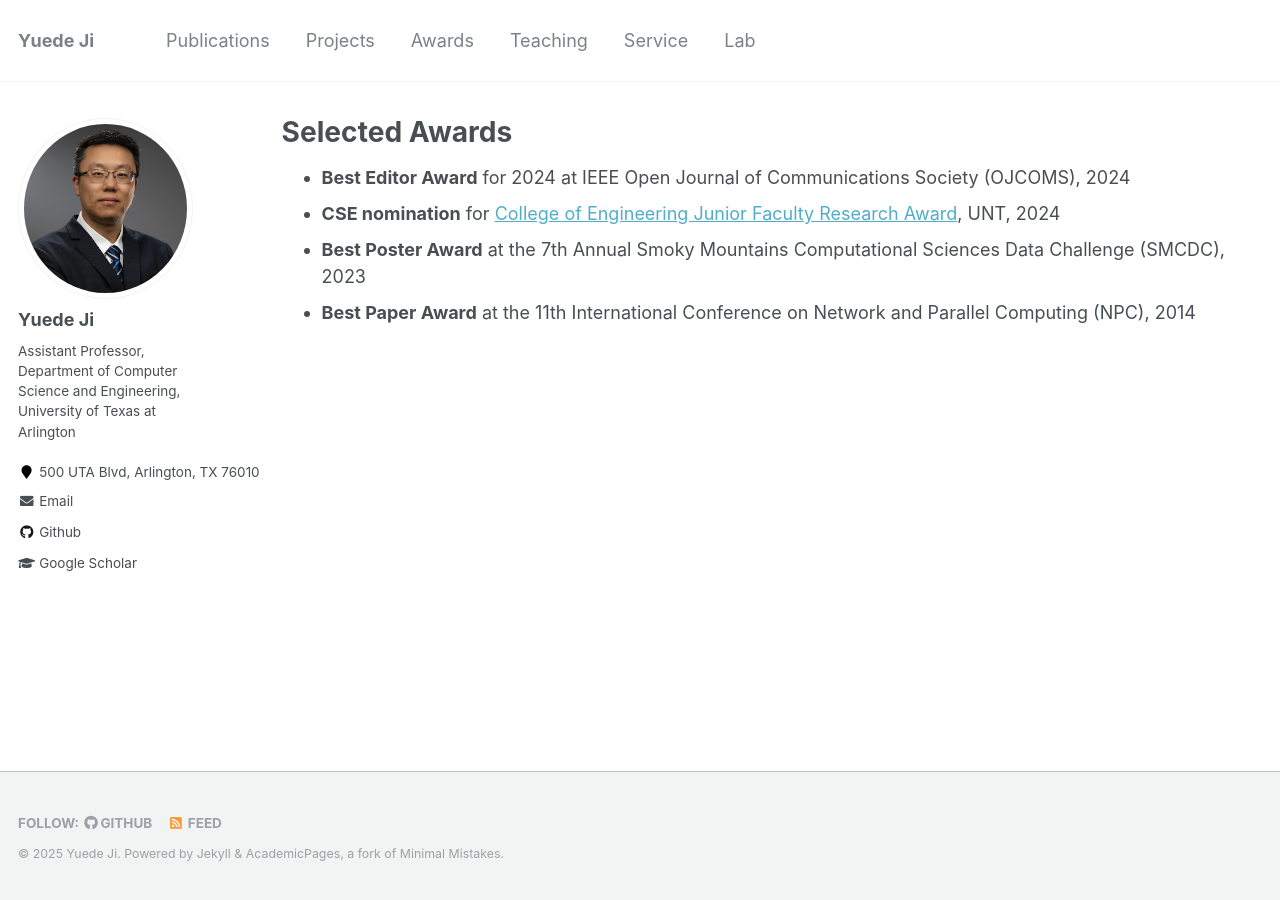
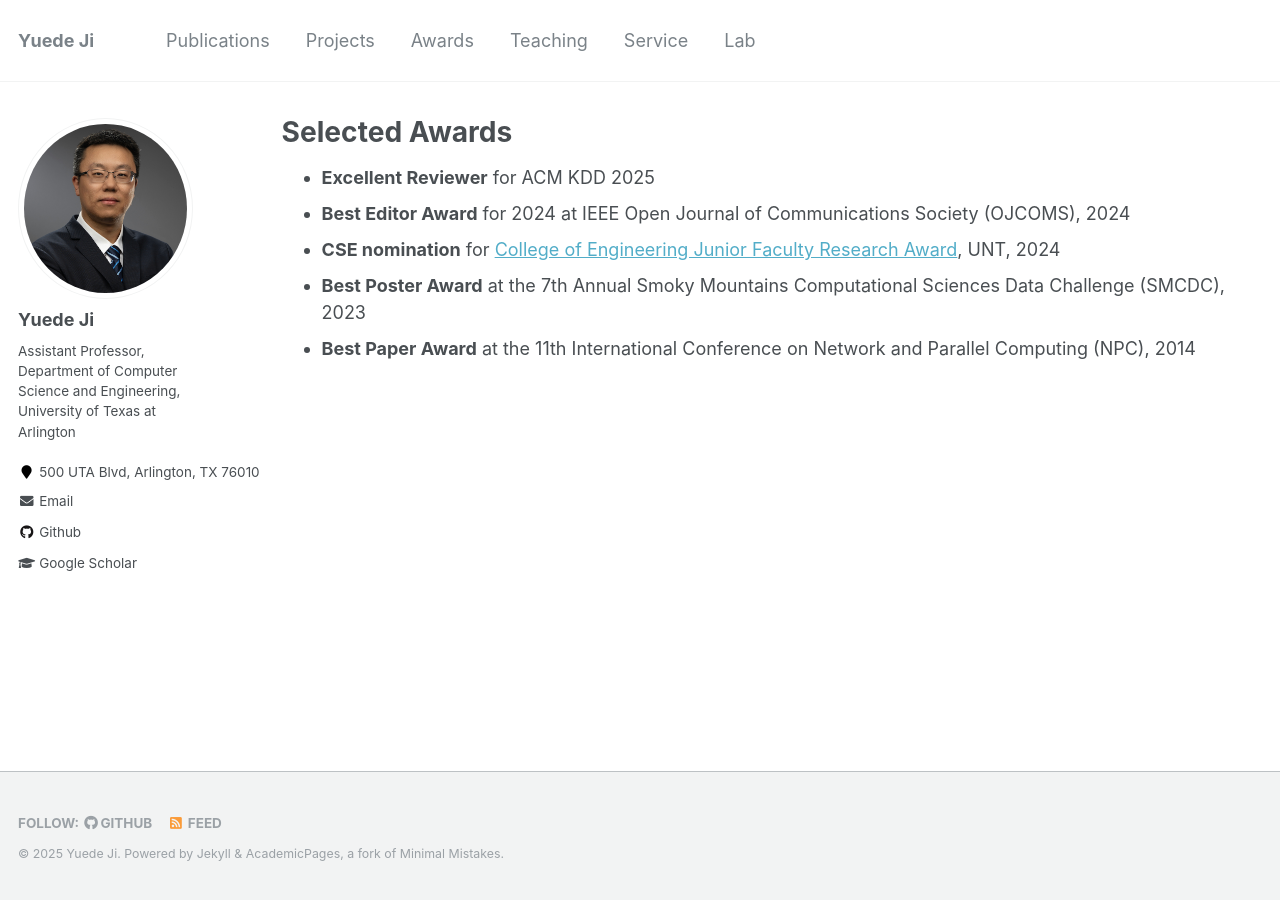
Before and after one commit to yuede/yuede.github.io, a Jekyll site: the page built from _pages/award.md, in a window 1280 px wide. Built offline with Jekyll 4.4.1, drawn with Linux system fonts in a browser that asks for light colours.

Commit message:
add award

```diff
--- a/_pages/award.md
+++ b/_pages/award.md
@@ -4,6 +4,7 @@ title: "Selected Awards"
 permalink: /award/
 author_profile: true
 ---
+* <strong>Excellent Reviewer</strong> for ACM KDD 2025
 * <strong>Best Editor Award</strong> for 2024 at IEEE Open Journal of Communications Society (OJCOMS), 2024
 * <strong>CSE nomination</strong> for [College of Engineering Junior Faculty Research Award](https://engineering.unt.edu/sites/default/files/CENG_Junior_Faculty_Research_Award.pdf), UNT, 2024
 * <strong>Best Poster Award</strong> at the 7th Annual Smoky Mountains Computational Sciences Data Challenge (SMCDC), 2023
```
